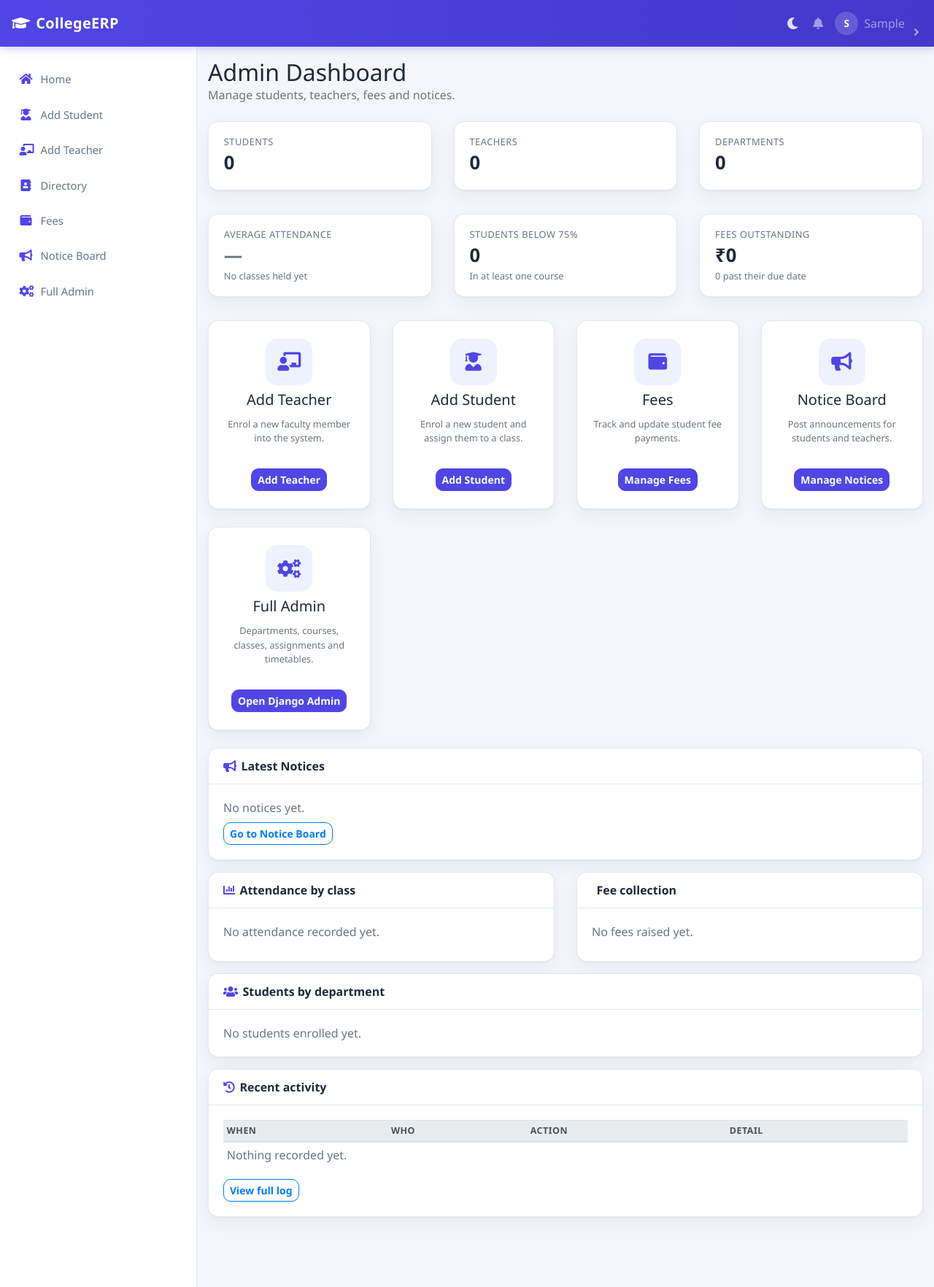
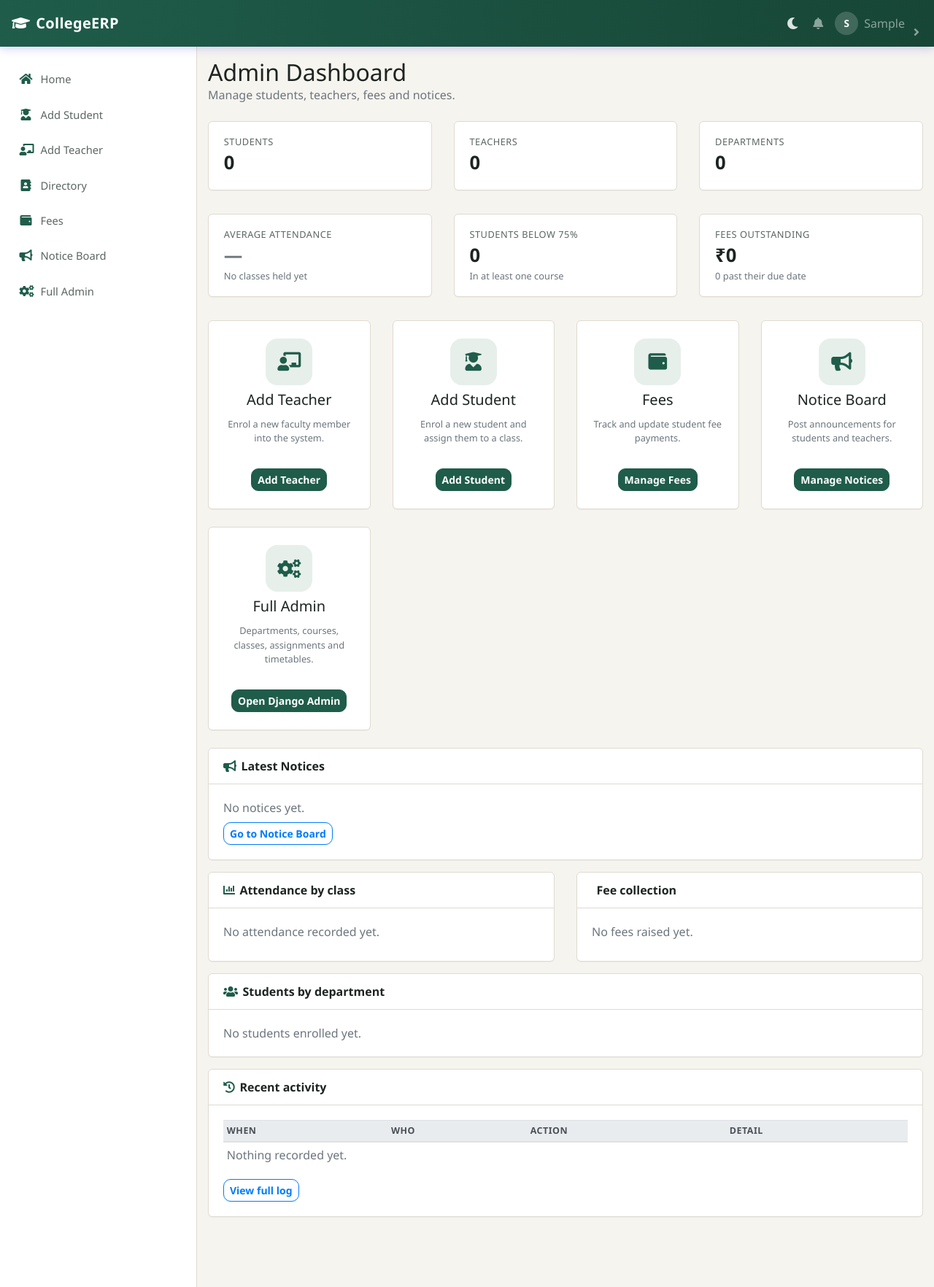
Before and after one commit to sanket801036/College-ERP-master, a Django app: page / in a window 1280 px wide. Shown: the whole page at 73% size. Run offline with Django 3.2, Linux system fonts and the light colour scheme; the visitor is signed in with stand-in values (Sample User, id 1); data that the repository does not hold is empty; parts of the project's set-up code (start-up, migrations or seed data) failed here and were passed over; some libraries are stand-ins or nearby versions.

Commit message:
Swap the indigo palette for pine green on warm paper
Indigo on a cool grey, with a radial gradient behind the sign-in card, is
the look every generated dashboard ships with, and a reviewer said as much.
The colours are tokens, so the change is almost entirely the two :root
blocks: a pine green that clears 7:1 on white and can carry small text, an
off-white page, and a sage that does the same job on the dark ground.

The print block resets dark mode to the light palette, so it moves with it.
Two new tokens arrive unused for now - the topbar colour and a serif stack
for headings - and the serif is a font, not a colour, so the dark-mode test
treats it like the radius.

```diff
--- a/info/static/info/css/theme.css
+++ b/info/static/info/css/theme.css
@@ -1,10 +1,12 @@
 /* College ERP — modern theme overlay (loads after Bootstrap 4 / SB Admin 2) */
 
 :root {
-  --erp-primary: #4f46e5;
-  --erp-primary-dark: #4338ca;
-  --erp-primary-light: #eef2ff;
-  --erp-accent: #06b6d4;
+  /* Pine green on warm paper, the colours of a printed register rather than a
+     SaaS dashboard. #1f5c4a clears 7:1 on white, so it can carry small text. */
+  --erp-primary: #1f5c4a;
+  --erp-primary-dark: #174636;
+  --erp-primary-light: #e7efea;
+  --erp-accent: #a8532c;
   --erp-success: #16a34a;
   --erp-danger: #dc2626;
   --erp-warning: #d97706;
@@ -20,14 +22,17 @@
   --erp-success-tint: #dcfce7;
   --erp-danger-tint: #fee2e2;
   --erp-warning-tint: #fef3c7;
-  --erp-ink: #1e293b;
-  --erp-muted: #64748b;
-  --erp-border: #e2e8f0;
-  --erp-bg: #f4f6fb;
+  --erp-ink: #1d2421;
+  --erp-muted: #5c6661;
+  --erp-border: #dfdbd1;
+  --erp-bg: #f6f4ef;
   --erp-surface: #ffffff;
-  --erp-radius: 14px;
-  --erp-shadow: 0 1px 2px rgba(15, 23, 42, .04), 0 8px 24px rgba(15, 23, 42, .06);
-  --erp-shadow-hover: 0 4px 10px rgba(15, 23, 42, .06), 0 16px 32px rgba(15, 23, 42, .10);
+  --erp-topbar: #1d2421;
+  --erp-radius: 6px;
+  /* Depth from the border, not from a soft drop shadow. */
+  --erp-shadow: 0 1px 0 rgba(29, 36, 33, .04);
+  --erp-shadow-hover: 0 1px 0 rgba(29, 36, 33, .04);
+  --erp-serif: Charter, 'Bitstream Charter', 'Iowan Old Style', Georgia, Cambria, serif;
 }
 
 body {
```
Also changed, not shown: other parts of info/static/info/css/theme.css (+17 -15 lines), info/tests/test_dark_mode.py (+2 -2 lines).
